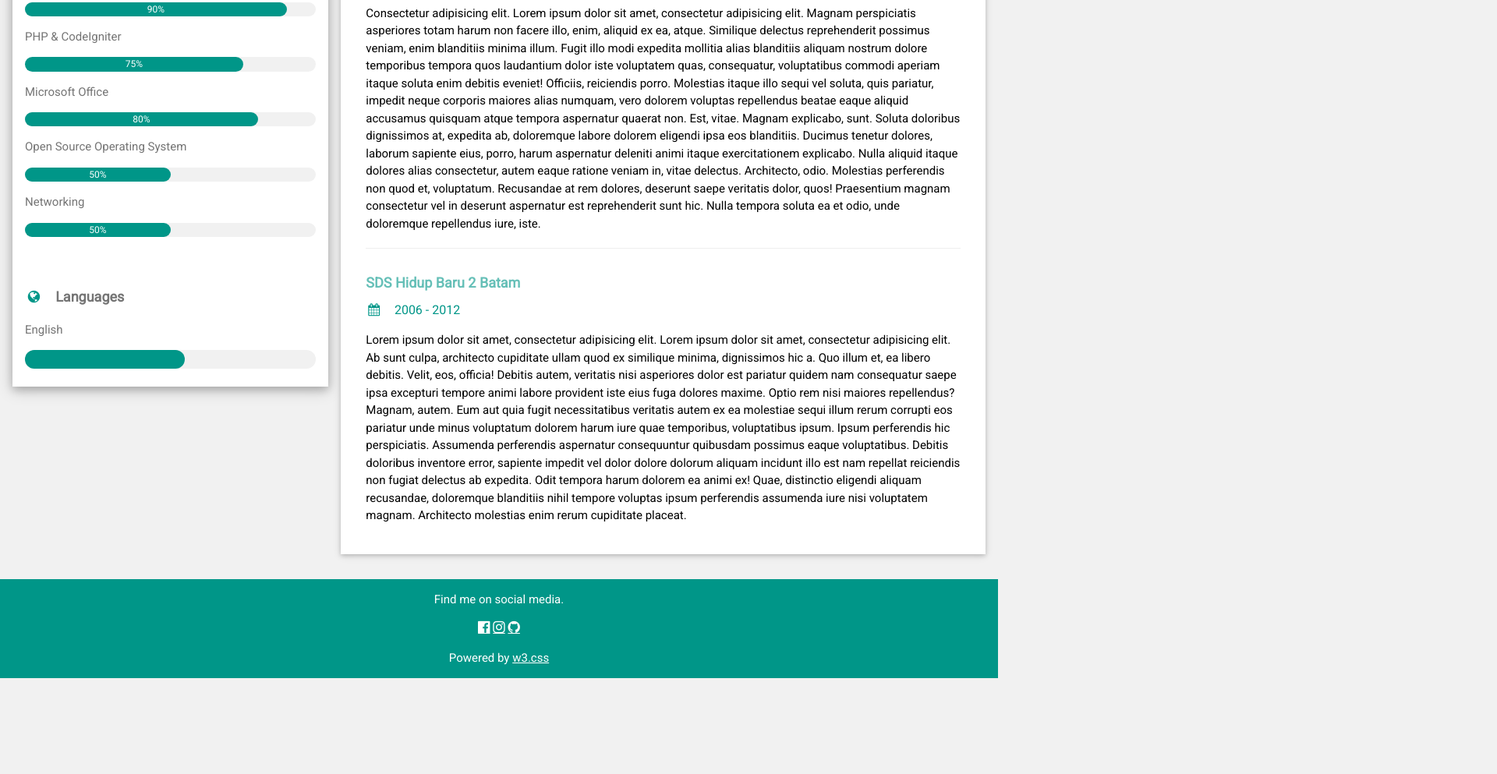
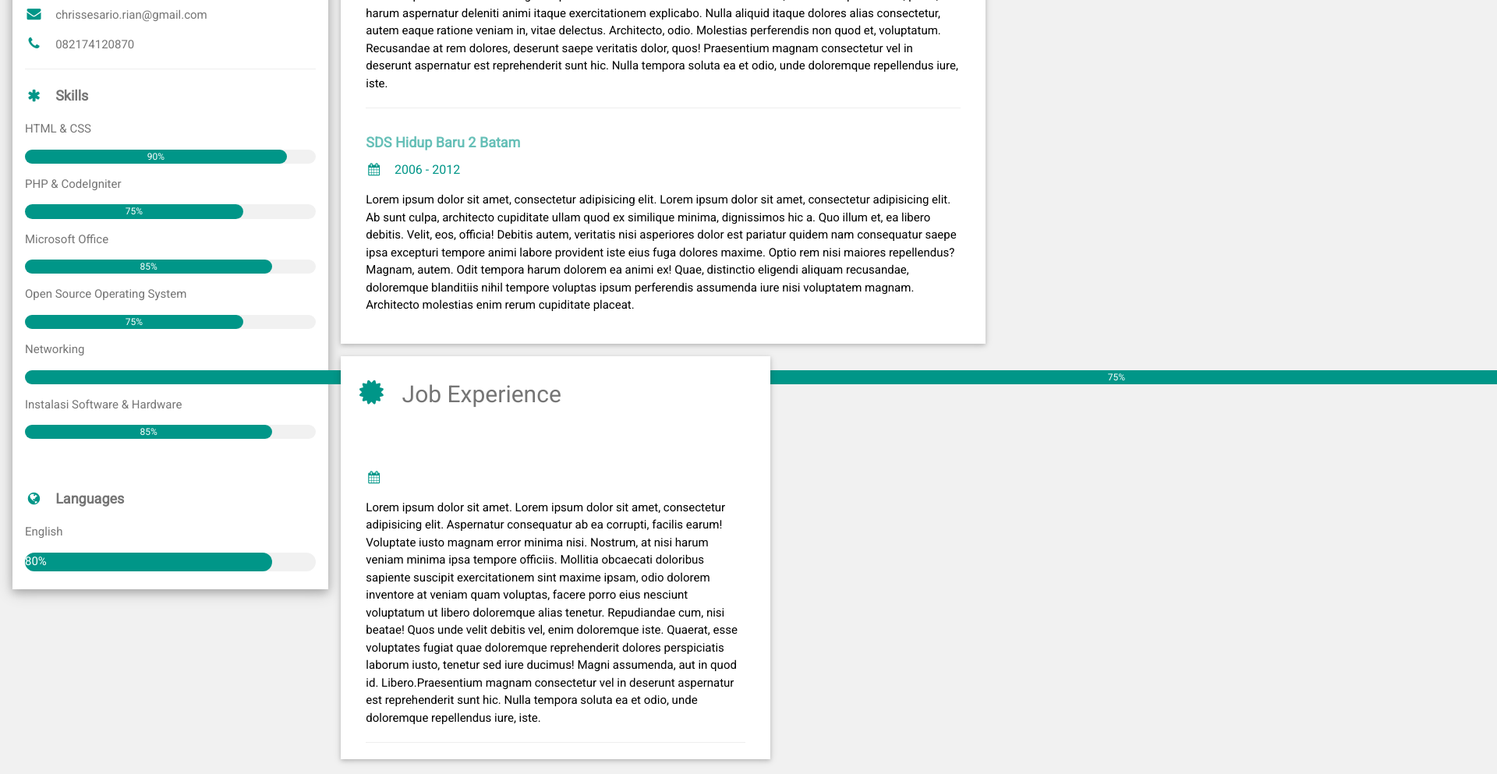
Before and after one commit to rianc2206/rianc2206.github.io, a website: page index.html in a window 1280 px wide. Shown: the part 591-1584 px from the top of the page at 78% size, 1920 px wide, since content can reach past the window. Before the commit the page ends 1461 px from the top, so only its background shows below. Drawn offline with nearby package versions, Linux system fonts and the light colour scheme.

Commit message:
Update index.html

```diff
--- a/index.html
+++ b/index.html
@@ -34,7 +34,7 @@ html,body,h1,h2,h3,h4,h5,h6 {
       <div class="w3-white w3-text-grey w3-card-4">
         <div class="w3-display-container">
 
-          <img src="https://photos.google.com/photo/AF1QipM9ZMjOz47k8ezAe-j3eLfCrYWds4fCSb232g5n2Jw" width="100%" alt="Avatar">
+          <img src="img/pas_foto.png" alt="Avatar">
           <div class="w3-display-bottomleft w3-container w3-text-black">
             <h2>Rian Chris Sesario Sinaga</h2>
           </div>
@@ -57,17 +57,19 @@ html,body,h1,h2,h3,h4,h5,h6 {
           </div>
           <p>Microsoft Office</p>
           <div class="w3-light-grey w3-round-xlarge w3-small">
-            <div class="w3-container w3-center w3-round-xlarge w3-teal" style="width:80%">
-              <div class="w3-center w3-text-white">80%</div>
-            </div>
+            <div class="w3-container w3-center w3-round-xlarge w3-teal" style="width:85%">85%</div>
           </div>
           <p>Open Source Operating System</p>
           <div class="w3-light-grey w3-round-xlarge w3-small">
-            <div class="w3-container w3-center w3-round-xlarge w3-teal" style="width:50%">50%</div>
+            <div class="w3-container w3-center w3-round-xlarge w3-teal" style="width:75%">75%</div>
           </div>
           <p>Networking</p>
           <div class="w3-light-grey w3-round-xlarge w3-small">
-            <div class="w3-container w3-center w3-round-xlarge w3-teal" style="width:50%">50%</div>
+            <div class="w3-container w3-center w3-round-xlarge w3-teal" style="width:750%">75%</div>
+          </div>
+           <p>Instalasi Software & Hardware</p>
+          <div class="w3-light-grey w3-round-xlarge w3-small">
+            <div class="w3-container w3-center w3-round-xlarge w3-teal" style="width:85%">85%</div>
           </div>
           <br>
           <br>
@@ -75,7 +77,7 @@ html,body,h1,h2,h3,h4,h5,h6 {
           <p class="w3-large w3-text-theme"><b><i class="fa fa-globe fa-fw w3-margin-right w3-text-teal"></i>Languages</b></p>
           <p>English</p>
           <div class="w3-light-grey w3-round-xlarge">
-            <div class="w3-round-xlarge w3-teal" style="height:24px;width:55%"></div>
+            <div class="w3-round-xlarge w3-teal" style="height:24px;width:85%">80%</div>
           </div>
           <br>
         </div>
@@ -85,6 +87,7 @@ html,body,h1,h2,h3,h4,h5,h6 {
     </div>
 
     <!-- Right Column -->
+    <!-- Konten Pendidikan -->
     <div class="w3-twothird">
 
       <div class="w3-container w3-card-2 w3-white w3-margin-bottom">
@@ -93,8 +96,6 @@ html,body,h1,h2,h3,h4,h5,h6 {
           <h5 class="w3-opacity"><b>SMKN 3 Batam <span class="w3-tag w3-teal w3-round">Teknik Komputer & Jaringan</span></b></h5>
           <h6 class="w3-text-teal"><i class="fa fa-calendar fa-fw w3-margin-right"></i>2015 - 2018</h6>
           <p>Lorem ipsum dolor sit amet. <span>Lorem ipsum dolor sit amet, consectetur adipisicing elit. Aspernatur consequatur ab ea corrupti, facilis earum! Voluptate iusto magnam error minima nisi. Nostrum, at nisi harum veniam minima ipsa tempore officiis.</span>
-          <span>Itaque, doloribus, assumenda. Cupiditate possimus, enim deserunt veritatis, rem deleniti odio fuga veniam sed perspiciatis. Culpa necessitatibus nihil qui nisi quisquam fuga, cum ex beatae unde inventore aperiam, accusantium quia.</span>
-          <span>Tempora provident minus distinctio, fugiat temporibus sit doloremque et animi, voluptas similique magnam non doloribus, veniam amet! Odio delectus est rerum ea. Labore repellendus vero perferendis, assumenda enim soluta similique.</span>
           <span>Mollitia obcaecati doloribus sapiente suscipit exercitationem sint maxime ipsam, odio dolorem inventore at veniam quam voluptas, facere porro eius nesciunt voluptatum ut libero doloremque alias tenetur. Repudiandae cum, nisi beatae!</span>
           <span>Quos unde velit debitis vel, enim doloremque iste. Quaerat, esse voluptates fugiat quae doloremque reprehenderit dolores perspiciatis laborum iusto, tenetur sed iure ducimus! Magni assumenda, aut in quod id. Libero.</span>Praesentium magnam consectetur vel in deserunt aspernatur est reprehenderit sunt hic. Nulla tempora soluta ea et odio, unde doloremque repellendus iure, iste.</p>
           <hr>
@@ -103,8 +104,6 @@ html,body,h1,h2,h3,h4,h5,h6 {
           <h5 class="w3-opacity"><b>SMPN 16 Batam</b></h5>
           <h6 class="w3-text-teal"><i class="fa fa-calendar fa-fw w3-margin-right"></i>2012 - 2015</h6>
           <p>Consectetur adipisicing elit. <span>Lorem ipsum dolor sit amet, consectetur adipisicing elit. Magnam perspiciatis asperiores totam harum non facere illo, enim, aliquid ex ea, atque. Similique delectus reprehenderit possimus veniam, enim blanditiis minima illum.</span>
-          <span>Fugit illo modi expedita mollitia alias blanditiis aliquam nostrum dolore temporibus tempora quos laudantium dolor iste voluptatem quas, consequatur, voluptatibus commodi aperiam itaque soluta enim debitis eveniet! Officiis, reiciendis porro.</span>
-          <span>Molestias itaque illo sequi vel soluta, quis pariatur, impedit neque corporis maiores alias numquam, vero dolorem voluptas repellendus beatae eaque aliquid accusamus quisquam atque tempora aspernatur quaerat non. Est, vitae.</span>
           <span>Magnam explicabo, sunt. Soluta doloribus dignissimos at, expedita ab, doloremque labore dolorem eligendi ipsa eos blanditiis. Ducimus tenetur dolores, laborum sapiente eius, porro, harum aspernatur deleniti animi itaque exercitationem explicabo.</span>
           <span>Nulla aliquid itaque dolores alias consectetur, autem eaque ratione veniam in, vitae delectus. Architecto, odio. Molestias perferendis non quod et, voluptatum. Recusandae at rem dolores, deserunt saepe veritatis dolor, quos!</span> Praesentium magnam consectetur vel in deserunt aspernatur est reprehenderit sunt hic. Nulla tempora soluta ea et odio, unde doloremque repellendus iure, iste.</p>
           <hr>
@@ -114,13 +113,26 @@ html,body,h1,h2,h3,h4,h5,h6 {
           <h6 class="w3-text-teal"><i class="fa fa-calendar fa-fw w3-margin-right"></i>2006 - 2012</h6>
           <p>Lorem ipsum dolor sit amet, consectetur adipisicing elit. <span>Lorem ipsum dolor sit amet, consectetur adipisicing elit. Ab sunt culpa, architecto cupiditate ullam quod ex similique minima, dignissimos hic a. Quo illum et, ea libero debitis. Velit, eos, officia!</span>
           <span>Debitis autem, veritatis nisi asperiores dolor est pariatur quidem nam consequatur saepe ipsa excepturi tempore animi labore provident iste eius fuga dolores maxime. Optio rem nisi maiores repellendus? Magnam, autem.</span>
-          <span>Eum aut quia fugit necessitatibus veritatis autem ex ea molestiae sequi illum rerum corrupti eos pariatur unde minus voluptatum dolorem harum iure quae temporibus, voluptatibus ipsum. Ipsum perferendis hic perspiciatis.</span>
-          <span>Assumenda perferendis aspernatur consequuntur quibusdam possimus eaque voluptatibus. Debitis doloribus inventore error, sapiente impedit vel dolor dolore dolorum aliquam incidunt illo est nam repellat reiciendis non fugiat delectus ab expedita.</span>
           <span>Odit tempora harum dolorem ea animi ex! Quae, distinctio eligendi aliquam recusandae, doloremque blanditiis nihil tempore voluptas ipsum perferendis assumenda iure nisi voluptatem magnam. Architecto molestias enim rerum cupiditate placeat.</span> </p><br>
         </div>
       </div>
 
-    <!-- End Right Column -->
+      <!-- Konten Pengalaman -->
+
+    <div class="w3-twothird">
+
+      <div class="w3-container w3-card-2 w3-white w3-margin-bottom">
+        <h2 class="w3-text-grey w3-padding-16"><i class="fa fa-certificate fa-fw w3-margin-right w3-xxlarge w3-text-teal"></i>Job Experience</h2>
+        <div class="w3-container">
+          <h5 class="w3-opacity"><b><span class="w3-tag w3-teal w3-round"></span></b></h5>
+          <h6 class="w3-text-teal"><i class="fa fa-calendar fa-fw w3-margin-right"></i></h6>
+          <p>Lorem ipsum dolor sit amet. <span>Lorem ipsum dolor sit amet, consectetur adipisicing elit. Aspernatur consequatur ab ea corrupti, facilis earum! Voluptate iusto magnam error minima nisi. Nostrum, at nisi harum veniam minima ipsa tempore officiis.</span>
+          <span>Mollitia obcaecati doloribus sapiente suscipit exercitationem sint maxime ipsam, odio dolorem inventore at veniam quam voluptas, facere porro eius nesciunt voluptatum ut libero doloremque alias tenetur. Repudiandae cum, nisi beatae!</span>
+          <span>Quos unde velit debitis vel, enim doloremque iste. Quaerat, esse voluptates fugiat quae doloremque reprehenderit dolores perspiciatis laborum iusto, tenetur sed iure ducimus! Magni assumenda, aut in quod id. Libero.</span>Praesentium magnam consectetur vel in deserunt aspernatur est reprehenderit sunt hic. Nulla tempora soluta ea et odio, unde doloremque repellendus iure, iste.</p>
+          <hr>
+        </div>
+      </div>
+     <!-- End Right Column -->
     </div>
 
   <!-- End Grid -->
```
